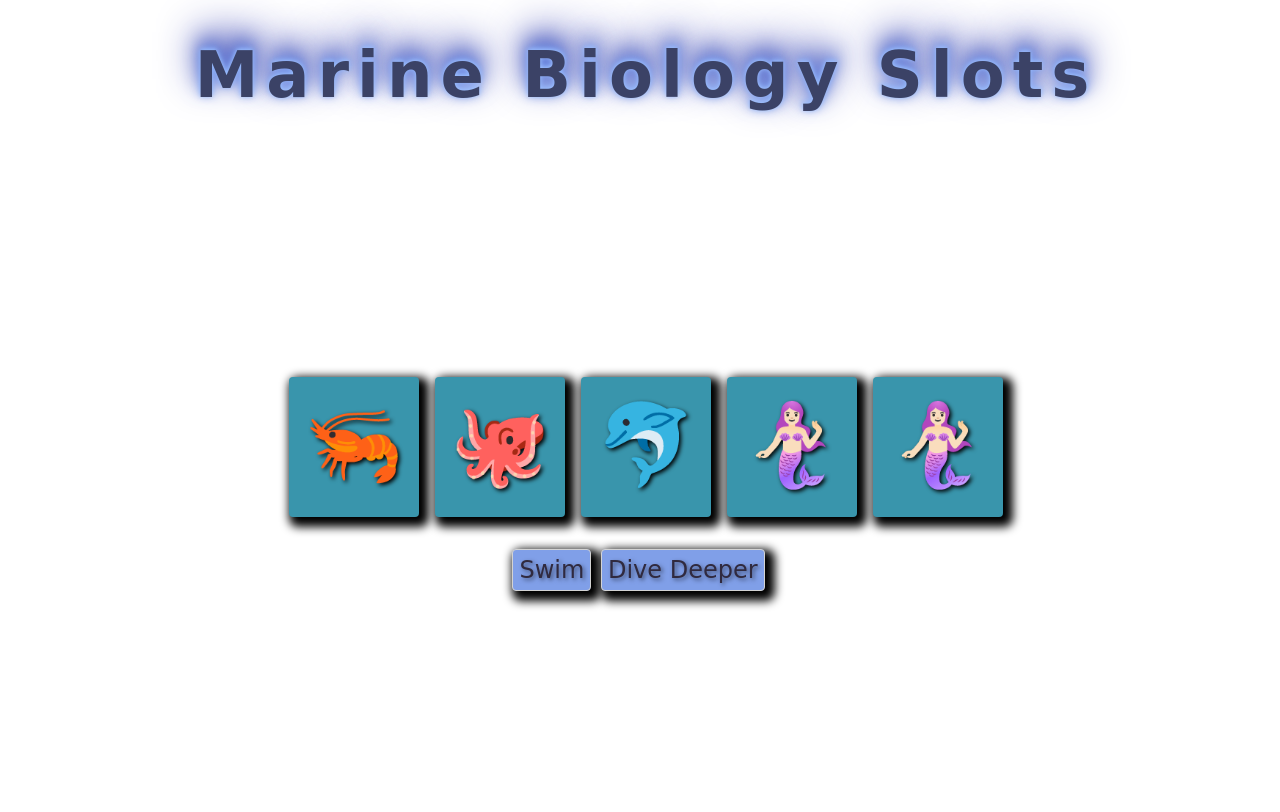
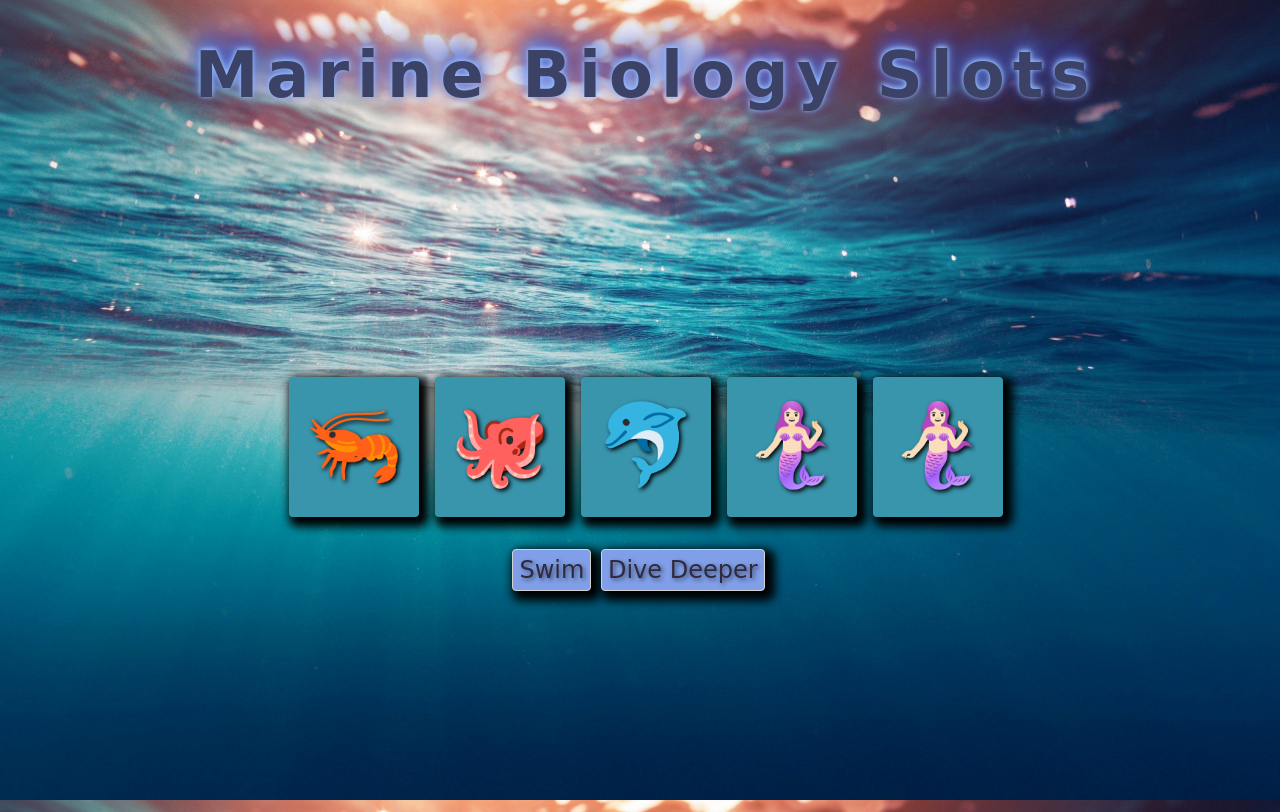
Before and after one commit to gambitpolizei-ga/slot-machine, a plain HTML site: page index.html in a window 1280 px wide. Drawn offline with Linux system fonts and the light colour scheme; the site is published under a folder, as on GitHub Pages, so addresses that start at the root find nothing; a web font is replaced by a local one.

```diff
--- a/main.css
+++ b/main.css
@@ -9,7 +9,7 @@ body {
     flex-direction: column;
     justify-content: center;
     align-items: center;
-    background-image: url(/assets/underwater-bg.jpg);
+    background-image: url("./assets/underwater-bg.jpg");
     background-repeat: no-repeat;
     background-position: 100%;
     background-attachment: fixed;
```
Also changed, not shown: 1 other file.
